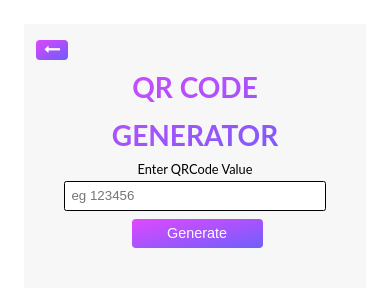
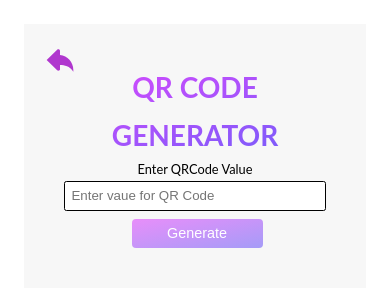
Before and after one commit to akindoju/barcode-generator, a React (Create React App) app: page /qrCode in a window 390 px wide. Shown: the top 300 px of the page. Built offline with nearby package versions, Linux system fonts and the light colour scheme.

Commit message:
Fixed back btn and qrcode page

```diff
--- a/src/App.css
+++ b/src/App.css
@@ -13,7 +13,7 @@ html {
 body {
   box-sizing: border-box;
   padding: 3rem;
-  font-family: 'Lato', sans-serif;
+  font-family: "Lato", sans-serif;
   font-weight: 400;
   font-size: 1.6rem;
   line-height: 1.7;
@@ -53,7 +53,7 @@ body {
 }
 
 /*first tag after .row class that starts with "col"*/
-.row [class^='col']:not(:last-child) {
+.row [class^="col"]:not(:last-child) {
   margin-right: 6rem;
 }
 
@@ -171,39 +171,28 @@ svg {
   align-items: center;
 }
 
+.err {
+  margin-top: 2rem;
+  color: red;
+}
+
 .backBtn {
   position: absolute;
-  top: 2rem;
-  left: 3rem;
+  top: 0;
+  left: 2rem;
   cursor: pointer;
-  background-image: linear-gradient(
-    to right bottom,
-    rgba(219, 41, 255, 0.85),
-    rgba(86, 67, 250, 0.85)
-  );
-  outline: none;
-  border: none;
-  color: white;
-  font-size: 2.5rem;
-  border-radius: 0.5rem;
-  padding: 1px 1rem;
+  width: 5rem;
+  height: 5rem;
+  fill: rgb(176, 55, 206);
+  transition: all 0.2s;
 }
 
 .backBtn:hover {
-  background-image: linear-gradient(
-    to right bottom,
-    rgba(219, 41, 255, 0.85),
-    rgba(107, 97, 197, 0.85)
-  );
+  transform: scale(1.1);
 }
 
 .backBtn:active {
   transform: scale(0.98);
-}
-
-.err {
-  margin-top: 2rem;
-  color: red;
 }
 
 @media screen and (max-width: 500px) {
@@ -245,11 +234,4 @@ svg {
     font-size: 1.8rem;
     margin-top: 1rem;
   }
-
-  .backBtn {
-    top: 2rem;
-    left: 1.5rem;
-    font-size: 2rem;
-    padding: 1px 1rem;
-  }
 }
--- a/src/App.js
+++ b/src/App.js
@@ -7,6 +7,7 @@ import QRCodePage from "./pages/qrCodePage/qrCodePage";
 
 function App() {
   const [isBtnDisabled, setIsBtnDisabled] = useState(true);
+  const [inputField, setInputField] = useState("");
 
   return (
     <div className="App">
@@ -18,12 +19,16 @@ function App() {
           <BarcodePage
             isBtnDisabled={isBtnDisabled}
             setIsBtnDisabled={setIsBtnDisabled}
+            inputField={inputField}
+            setInputField={setInputField}
           />
         </Route>
         <Route path="/qrCode" exact>
           <QRCodePage
-          // isBtnDisabled={isBtnDisabled}
-          // setIsBtnDisabled={setIsBtnDisabled}
+            isBtnDisabled={isBtnDisabled}
+            setIsBtnDisabled={setIsBtnDisabled}
+            inputField={inputField}
+            setInputField={setInputField}
           />
         </Route>
       </Switch>
--- a/src/components/BackBtn/BackBtn.jsx
+++ b/src/components/BackBtn/BackBtn.jsx
@@ -1,19 +1,25 @@
-import React from 'react';
-import { useHistory } from 'react-router';
+import React from "react";
+import { useHistory } from "react-router";
 
 const BackBtn = () => {
   const history = useHistory();
 
   return (
-    <button
+    <svg
       className="backBtn"
       onClick={(e) => {
         e.preventDefault();
-        history.push('/');
+        history.push("/");
       }}
+      version="1.1"
+      xmlns="http://www.w3.org/2000/svg"
+      width="24"
+      height="24"
+      viewBox="0 0 24 24"
     >
-      <i className="fa fa-long-arrow-left" aria-hidden="true"></i>
-    </button>
+      <title>arrow-back</title>
+      <path d="M12 9.059v-2.559c0-0.256-0.098-0.512-0.293-0.708-0.195-0.195-0.451-0.292-0.707-0.292s-0.512 0.097-0.707 0.292l-6.293 6.208 6.293 6.207c0.195 0.195 0.451 0.293 0.707 0.293s0.512-0.098 0.707-0.293 0.293-0.452 0.293-0.707v-2.489c2.75 0.068 5.755 0.566 8 3.989v-1c0-4.633-3.5-8.443-8-8.941z"></path>
+    </svg>
   );
 };
 
--- a/src/pages/barcodePage/barcodePage.jsx
+++ b/src/pages/barcodePage/barcodePage.jsx
@@ -2,8 +2,12 @@ import React, { useState, useEffect, useMemo } from "react";
 import BackBtn from "../../components/BackBtn/BackBtn";
 import Barcode from "../../components/Barcode/Barcode";
 
-const BarcodePage = ({ isBtnDisabled, setIsBtnDisabled }) => {
-  const [inputField, setInputField] = useState("");
+const BarcodePage = ({
+  isBtnDisabled,
+  setIsBtnDisabled,
+  inputField,
+  setInputField,
+}) => {
   const [barcodeFormat, setBarcodeFormat] = useState("code128");
   const [errorMsg, setErrorMsg] = useState("");
   const [isBtnClicked, setIsBtnClicked] = useState(false);
--- a/src/pages/qrCodePage/qrCodePage.jsx
+++ b/src/pages/qrCodePage/qrCodePage.jsx
@@ -2,9 +2,20 @@ import React, { useState } from "react";
 import BackBtn from "../../components/BackBtn/BackBtn";
 import QRCode from "../../components/QRCode/QRCode";
 
-const QRCodePage = ({ isBtnDisabled, setIsBtnDisabled }) => {
-  const [qrCodeValue, setQRCodeValue] = useState("");
+const QRCodePage = ({
+  isBtnDisabled,
+  setIsBtnDisabled,
+  inputField,
+  setInputField,
+}) => {
   const [btnClicked, setBtnClicked] = useState(false);
+
+  //disable btn if input field is empty
+  if (inputField.length === 0) {
+    setIsBtnDisabled(true);
+  } else {
+    setIsBtnDisabled(false);
+  }
 
   return (
     <div className="generatorPage">
@@ -15,20 +26,17 @@ const QRCodePage = ({ isBtnDisabled, setIsBtnDisabled }) => {
           Enter QRCode Value
         </label>
         <input
-          placeholder="eg 123456 "
+          placeholder="Enter vaue for QR Code"
           className="input"
           id="qrCode"
-          onChange={(event) => {
-            setQRCodeValue(event.target.value.trim());
-            setIsBtnDisabled(false);
-            //to reset qrCode value and also state
-            setBtnClicked(false);
+          onChange={({ target }) => {
+            setInputField(target.value.trim()); //.trim() to remove whitespaces(space character)
           }}
         />
         <button
           className={isBtnDisabled ? "generateBtnDisabled" : "generateBtn"}
-          disabled={qrCodeValue.length === 0}
-          onClick={(event) => {
+          disabled={isBtnDisabled}
+          onClick={({ event }) => {
             event.preventDefault();
             setBtnClicked(true);
           }}
@@ -36,7 +44,7 @@ const QRCodePage = ({ isBtnDisabled, setIsBtnDisabled }) => {
           Generate
         </button>
       </form>
-      {btnClicked === true && <QRCode qrCodeValue={qrCodeValue} />}
+      {btnClicked && <QRCode qrCodeValue={inputField} />}
     </div>
   );
 };
```
